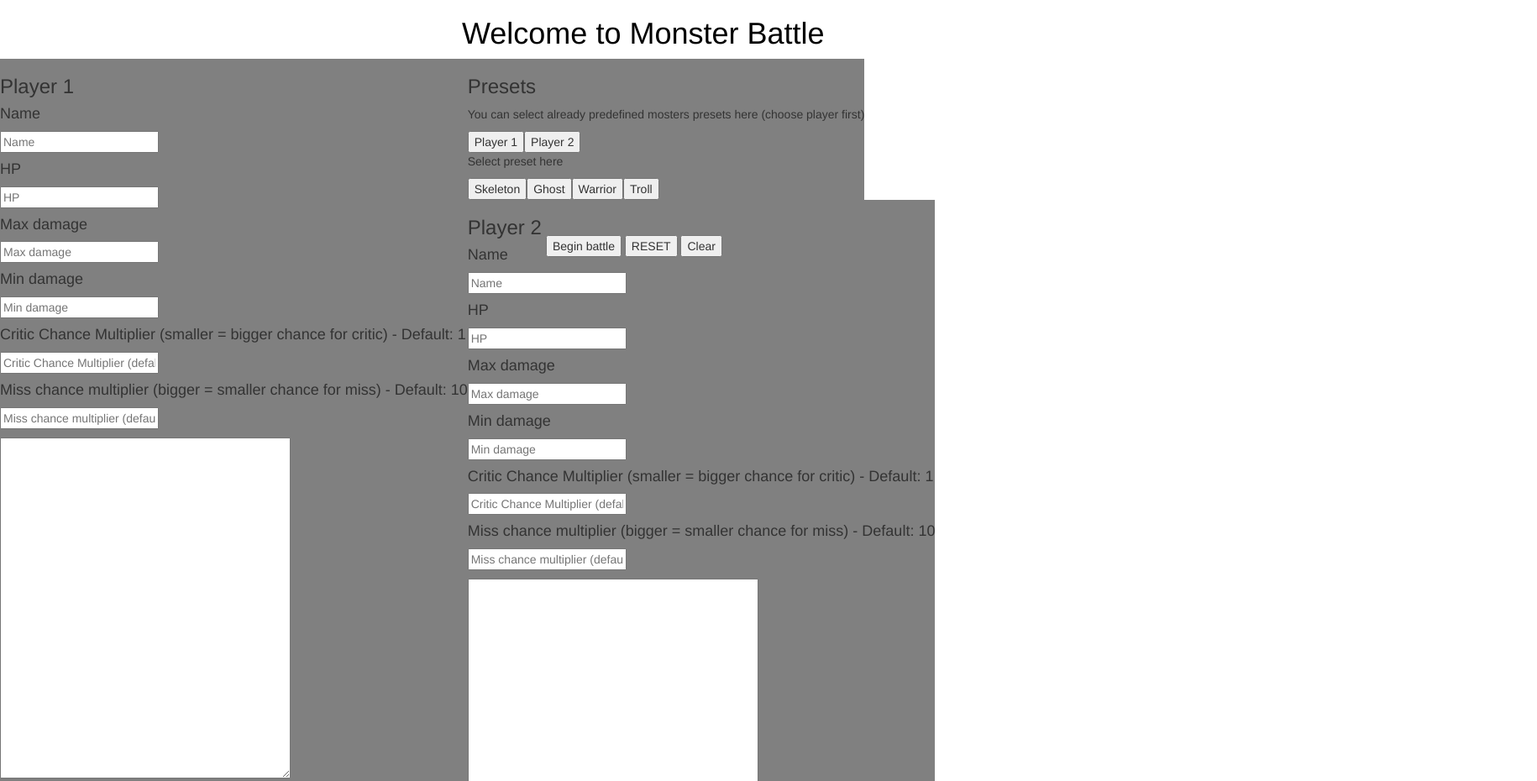
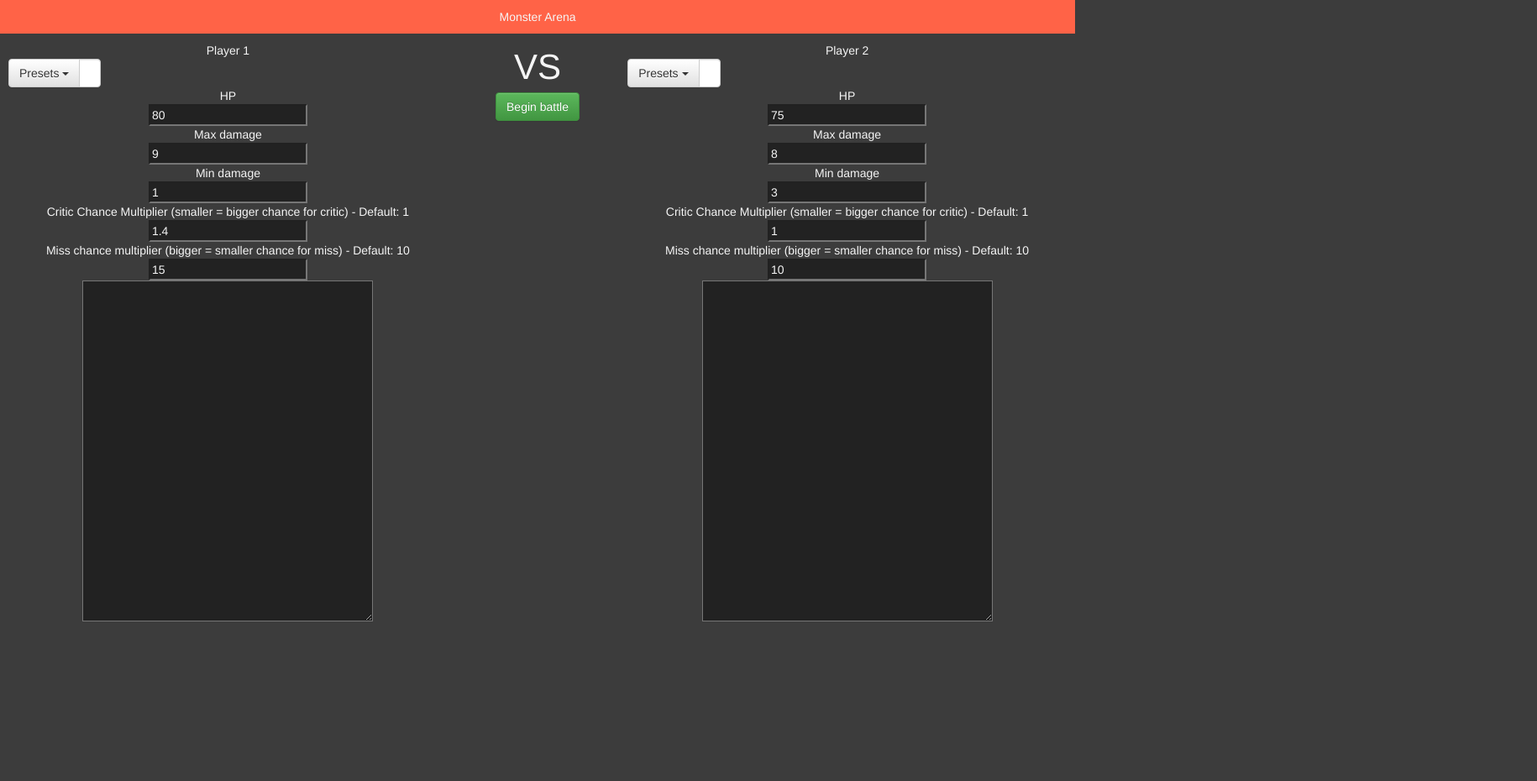
Before and after one commit to gjanoszek/Monster-Arena, a website: page index.html in a window 1280 px wide. Shown: the top 930 px of the page at 84% size, 1830 px wide, since content can reach past the window. After the commit the page ends 800 px from the top, so only its background shows below. Drawn offline with Linux system fonts and the light colour scheme.

Commit message:
flex-box based layout refactoring

```diff
--- a/MonsterBattle.js
+++ b/MonsterBattle.js
@@ -115,13 +115,12 @@ var fight = function () {
 $(document).ready(function ($) {
     var beginBattle = $("#beginBattle"),
         userdata = $(".userdata"),
-        selectedPlayer = 1,
-        btnPlayer1 = $("#btnplayer1"),
-        btnPlayer2 = $("#btnplayer2"),
-        skeletonP = $("#skeleton"),
-        ghostP = $("#ghost"),
-        warriorP = $("#warrior"),
-        trollP = $("#troll");
+        monsters = [
+            ['Skeleton', 80, 9, 1, 1.4, 15],
+            ['Ghost', 75, 8, 3, 1, 10],
+            ['Warrior', 120, 4, 3, 1, 10],
+            ['Troll', 90, 5, 4, 0.6, 7]
+        ];
 
     log1 = $("#log1");
     log2 = $("#log2");
@@ -131,53 +130,38 @@ $(document).ready(function ($) {
         var monster1opts = getMonsterInitData(1),
             monster2opts = getMonsterInitData(2);
 
-        $(this).attr("disabled", "disabled");
-        userdata.attr("disabled", "disabled");
+        $('.console').val('');
 
         monster1 = new Monster(monster1opts);
         monster2 = new Monster(monster2opts);
-        fight();
-    });
-    $("#reset").click(function () {
-        beginBattle.removeAttr("disabled");
-        userdata.removeAttr("disabled");
-        $('.console').val('');
-    });
-    $("#clear").click(function () {
-        userdata.val('');
-        btnPlayer1.removeAttr("disabled");
-        btnPlayer2.removeAttr("disabled");
-    });
-    btnPlayer1.click(function () {
-        btnPlayer1.attr("disabled", "disabled");
-        btnPlayer2.removeAttr("disabled");
-        selectedPlayer = 1;
-    });
-    btnPlayer2.click(function () {
-        btnPlayer2.attr("disabled", "disabled");
-        btnPlayer1.removeAttr("disabled");
-        selectedPlayer = 2;
+
+        setTimeout(fight, 650);
+
     });
 
-    preset = function (name, hp, maxDmg, minDmg, critMult, missMult) {
-        $('#name' + selectedPlayer).val(name);
-        $('#hp' + selectedPlayer).val(hp);
-        $('#maxDamage' + selectedPlayer).val(maxDmg);
-        $('#minDamage' + selectedPlayer).val(minDmg);
-        $('#criticMultiplier' + selectedPlayer).val(critMult);
-        $('#missMultiplier' + selectedPlayer).val(missMult);
+
+    preset = function (name, hp, maxDmg, minDmg, critMult, missMult, playerNum) {
+        $('#name' + playerNum).val(name);
+        $('#hp' + playerNum).val(hp);
+        $('#maxDamage' + playerNum).val(maxDmg);
+        $('#minDamage' + playerNum).val(minDmg);
+        $('#criticMultiplier' + playerNum).val(critMult);
+        $('#missMultiplier' + playerNum).val(missMult);
     };
 
-    skeletonP.click(function () {
-        preset('Skeleton', '80', '9', '1', '1.4', '15');
+
+    $('.monsters li').click(function() {
+        var data = $(this).data(),
+            monsterId = parseInt(data.monsterid, 10),
+            playerId = parseInt(data.playerid, 10),
+            presetParams = monsters[monsterId].slice().concat(playerId);
+
+        preset.apply(null, presetParams);
     });
-    ghostP.click(function () {
-        preset('Ghost', '75', '8', '3', '1', '10');
-    });
-    warriorP.click(function () {
-        preset('Warrior', '120', '4', '3', '1', '10');
-    });
-    trollP.click(function () {
-        preset('Troll', '90', '5', '4', '0.6', '7');
-    });
+
+    // set default monsters:
+    preset.apply(this, monsters[0].concat(1));
+    preset.apply(this, monsters[1].concat(2));
+
+
 });
--- a/css.css
+++ b/css.css
@@ -1,33 +1,60 @@
-
-.gracz {
-    background-color: gray;
-
-}
-#gracz1 {
-    display: inline-block;
-    float: left
+body {
+    background: rgb(60,	60,	60);
+    color: rgb(245, 245, 245);
 }
 
-#gracz2 {
-    display: inline-block;
-    float: left;
+input, select, textarea {
+    background-color: #222222;
+    text-decoration: none;
 }
 
-.presets {
-    background-color: gray;
-    display: table;
-    float: left;
+.monsters > li {
+    cursor: pointer;
+    color: #222222;
 }
 
-#title {
-    color: black;
-    position: relative;
-    left: 550px;
-
+.monsters > li:hover {
+    background-color: #222222;
+    color: #ffa517;
 }
 
-.buttons {
-    position: fixed;
-    top: 280px;
-    left: 650px;
+.wrapper {
+    display: flex;
+    flex-flow: row wrap;
+    justify-content: center;
+    text-align: center;
 }
+
+.wrapper > * {
+    padding: 10px;
+}
+
+.header {
+    background: tomato;
+    flex: 1 100%;
+}
+
+.footer {
+    order: 4;
+    flex: 1 100%;
+}
+
+.main {
+    order: 2;
+    flex: 1;
+}
+
+.aside-1 {
+    order: 1;
+    flex: 3;
+}
+
+.aside-2 {
+    order: 3;
+    flex: 3;
+}
+
+
+.vs {
+    font-size: 3em;
+}
--- a/index.html
+++ b/index.html
@@ -14,82 +14,119 @@
 </head>
 <body>
 
+<div class="wrapper">
+    <header class="header">Monster Arena</header>
+    <article class="main">
 
-<h1 id="title">Welcome to Monster Battle</h1>
+        <div class="vs">VS</div>
+
+        <button type="button" class="btn btn-success" id="beginBattle">Begin battle</button>
+
+    </article>
+    <aside class="aside aside-1">
         <div class="gracz" id="gracz1">
-    <h3>Player 1</h3>
-    <h4>Name</h4>
-    <p>
-        <input id="name1" class="userdata" type="text" placeholder="Name"/>
-    </p>
-    <h4>HP</h4>
-    <p>
-        <input id="hp1" class="userdata" type="text" placeholder="HP"/>
-    </p>
-    <h4>Max damage</h4>
-    <p>
-        <input id="maxDamage1" class="userdata" type="text" placeholder="Max damage"/>
-    </p>
-    <h4>Min damage</h4>
-    <p>
-        <input id="minDamage1" class="userdata" type="text" placeholder="Min damage"/>
-    </p>
-    <h4>Critic Chance Multiplier (smaller = bigger chance for critic) - Default: 1</h4>
-    <p>
-        <input id="criticMultiplier1" class="userdata" type="text" placeholder="Critic Chance Multiplier (defalut - 1)"/>
-    </p>
-    <h4>Miss chance multiplier (bigger = smaller chance for miss) - Default: 10</h4>
-    <p>
-        <input id="missMultiplier1" class="userdata" type="text" placeholder="Miss chance multiplier (default - 10)"/>
-    </p>
+            <div>Player 1</div>
+
+            <div class="row">
+                <div class="col-lg-2">
+                    <div class="input-group">
+                        <div class="input-group-btn">
+                            <button type="button" class="btn btn-default dropdown-toggle" data-toggle="dropdown" aria-expanded="false">Presets <span class="caret"></span></button>
+                            <ul class="dropdown-menu monsters" role="menu">
+                                <li data-monsterId="0" data-playerId="1">Skeleton</li>
+                                <li data-monsterId="1" data-playerId="1">Ghost</li>
+                                <li data-monsterId="2" data-playerId="1">Warrior</li>
+                                <li data-monsterId="3" data-playerId="1">Troll</li>
+                            </ul>
+                        </div><!-- /btn-group -->
+                        <input id="name1" type="text" class="form-control" placeholder="Name">
+                    </div><!-- /input-group -->
+                </div><!-- /.col-lg-2 -->
+            </div><!-- /.row -->
+
+            <div>HP</div>
+
+            <div>
+                <input id="hp1" class="userdata" type="number" placeholder="HP"/>
+            </div>
+            <div>Max damage</div>
+
+            <div>
+                <input id="maxDamage1" class="userdata" type="number" placeholder="Max damage"/>
+            </div>
+            <div>Min damage</div>
+
+            <div>
+                <input id="minDamage1" class="userdata" type="number" placeholder="Min damage"/>
+            </div>
+            <div>Critic Chance Multiplier (smaller = bigger chance for critic) - Default: 1</div>
+
+            <div>
+                <input id="criticMultiplier1" class="userdata" type="number"
+                       placeholder="Critic Chance Multiplier (defalut - 1)"/>
+            </div>
+            <div>Miss chance multiplier (bigger = smaller chance for miss) - Default: 10</div>
+
+            <div>
+                <input id="missMultiplier1" class="userdata" type="number"
+                       placeholder="Miss chance multiplier (default - 10)"/>
+            </div>
             <textarea id="log1" class="console" name="log" cols="40" rows="20"></textarea>
         </div>
+    </aside>
 
-<div class="buttons">
-<button id="beginBattle">Begin battle</button>
-<button id="reset">RESET</button>
-<button id="clear">Clear</button>
+    <aside class="aside aside-2">
+        <div class="gracz" id="gracz2">
+            <div>Player 2</div>
+
+            <div class="row">
+                <div class="col-lg-2">
+                    <div class="input-group">
+                        <div class="input-group-btn">
+                            <button type="button" class="btn btn-default dropdown-toggle" data-toggle="dropdown" aria-expanded="false">Presets <span class="caret"></span></button>
+                            <ul class="dropdown-menu monsters" role="menu">
+                                <li data-monsterid="0" data-playerid="2">Skeleton</li>
+                                <li data-monsterid="1" data-playerid="2">Ghost</li>
+                                <li data-monsterid="2" data-playerid="2">Warrior</li>
+                                <li data-monsterid="3" data-playerid="2">Troll</li>
+                            </ul>
+                        </div><!-- /btn-group -->
+                        <input id="name2" type="text" class="form-control" placeholder="Name">
+                    </div><!-- /input-group -->
+                </div><!-- /.col-lg-2 -->
+            </div><!-- /.row -->
+            <div>HP</div>
+
+            <div>
+                <input id="hp2" class="userdata" type="number" placeholder="HP"/>
             </div>
+            <div>Max damage</div>
 
-<div class="presets">
-    <h3>Presets</h3>
-    <p>You can select already predefined mosters presets here (choose player first)</p>
-    <button id="btnplayer1">Player 1</button>
-    <button id="btnplayer2">Player 2</button>
-    <p>Select preset here</p>
-    <button id="skeleton">Skeleton</button>
-    <button id="ghost">Ghost</button>
-    <button id="warrior">Warrior</button>
-    <button id="troll">Troll</button>
+            <div>
+                <input id="maxDamage2" class="userdata" type="number" placeholder="Max damage"/>
             </div>
+            <div>Min damage</div>
 
-<div class="gracz" id="gracz2">
-    <h3>Player 2</h3>
-    <h4>Name</h4>
-    <p>
-        <input id="name2" class="userdata" type="text" placeholder="Name"/>
-    </p>
-    <h4>HP</h4>
-    <p>
-        <input id="hp2" class="userdata" type="text" placeholder="HP"/>
-    </p>
-    <h4>Max damage</h4>
-    <p>
-        <input id="maxDamage2" class="userdata" type="text" placeholder="Max damage"/>
-    </p>
-    <h4>Min damage</h4>
-    <p>
-        <input id="minDamage2" class="userdata" type="text" placeholder="Min damage"/>
-    </p>
-    <h4>Critic Chance Multiplier (smaller = bigger chance for critic) - Default: 1</h4>
-    <p>
-        <input id="criticMultiplier2" class="userdata" type="text" placeholder="Critic Chance Multiplier (defalut - 1)"/>
-    </p>
-    <h4>Miss chance multiplier (bigger = smaller chance for miss) - Default: 10</h4>
-    <p>
-        <input id="missMultiplier2" class="userdata" type="text" placeholder="Miss chance multiplier (default - 10)"/>
-    </p>
+            <div>
+                <input id="minDamage2" class="userdata" type="number" placeholder="Min damage"/>
+            </div>
+            <div>Critic Chance Multiplier (smaller = bigger chance for critic) - Default: 1</div>
+
+            <div>
+                <input id="criticMultiplier2" class="userdata" type="number"
+                       placeholder="Critic Chance Multiplier (defalut - 1)"/>
+            </div>
+            <div>Miss chance multiplier (bigger = smaller chance for miss) - Default: 10</div>
+
+            <div>
+                <input id="missMultiplier2" class="userdata" type="number"
+                       placeholder="Miss chance multiplier (default - 10)"/>
+            </div>
             <textarea id="log2" class="console" name="log" cols="40" rows="20"></textarea>
+        </div>
+    </aside>
+
+    <footer class="footer"></footer>
 </div>
 
 </body>
```
Lines whose indentation alone changed are shown as unchanged.
